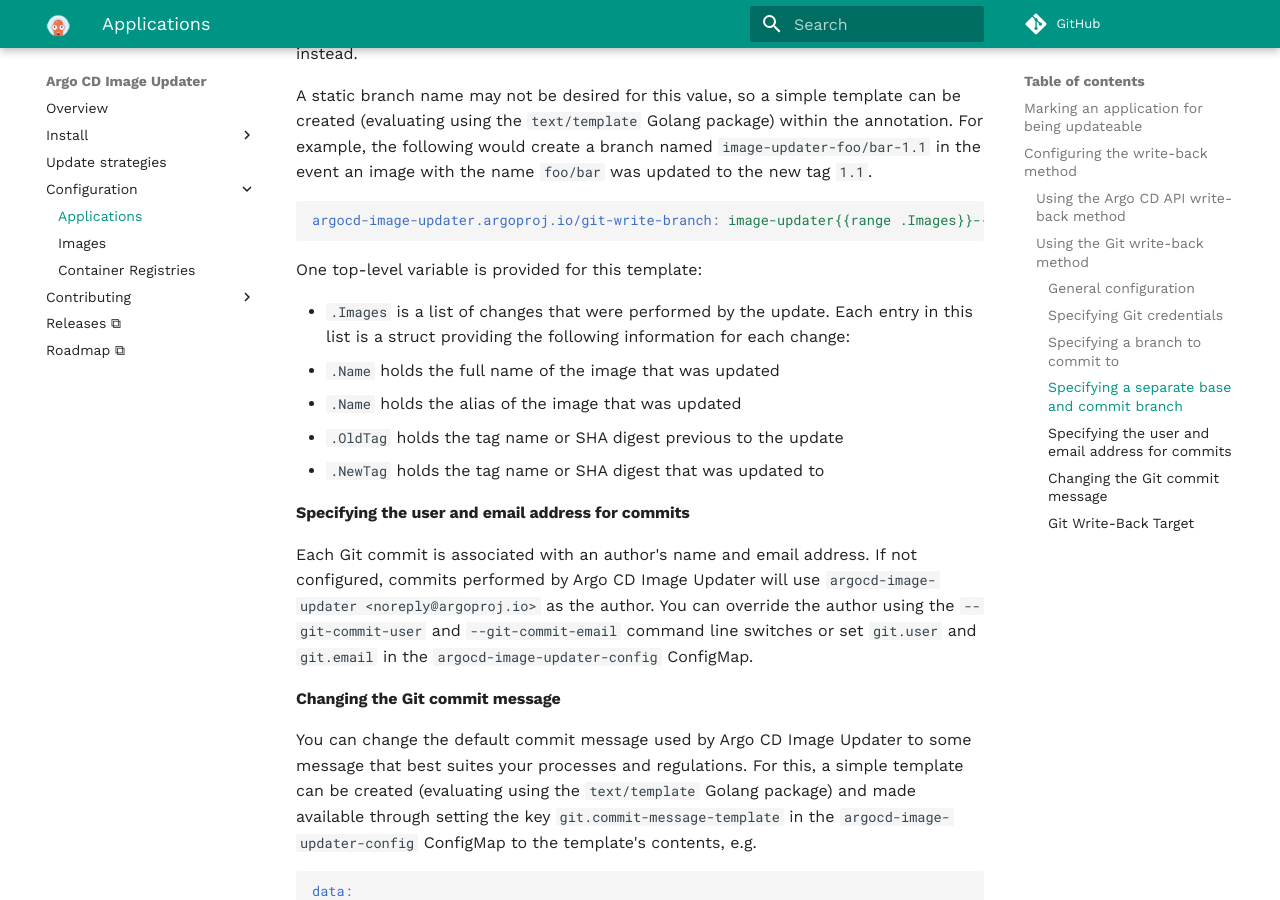
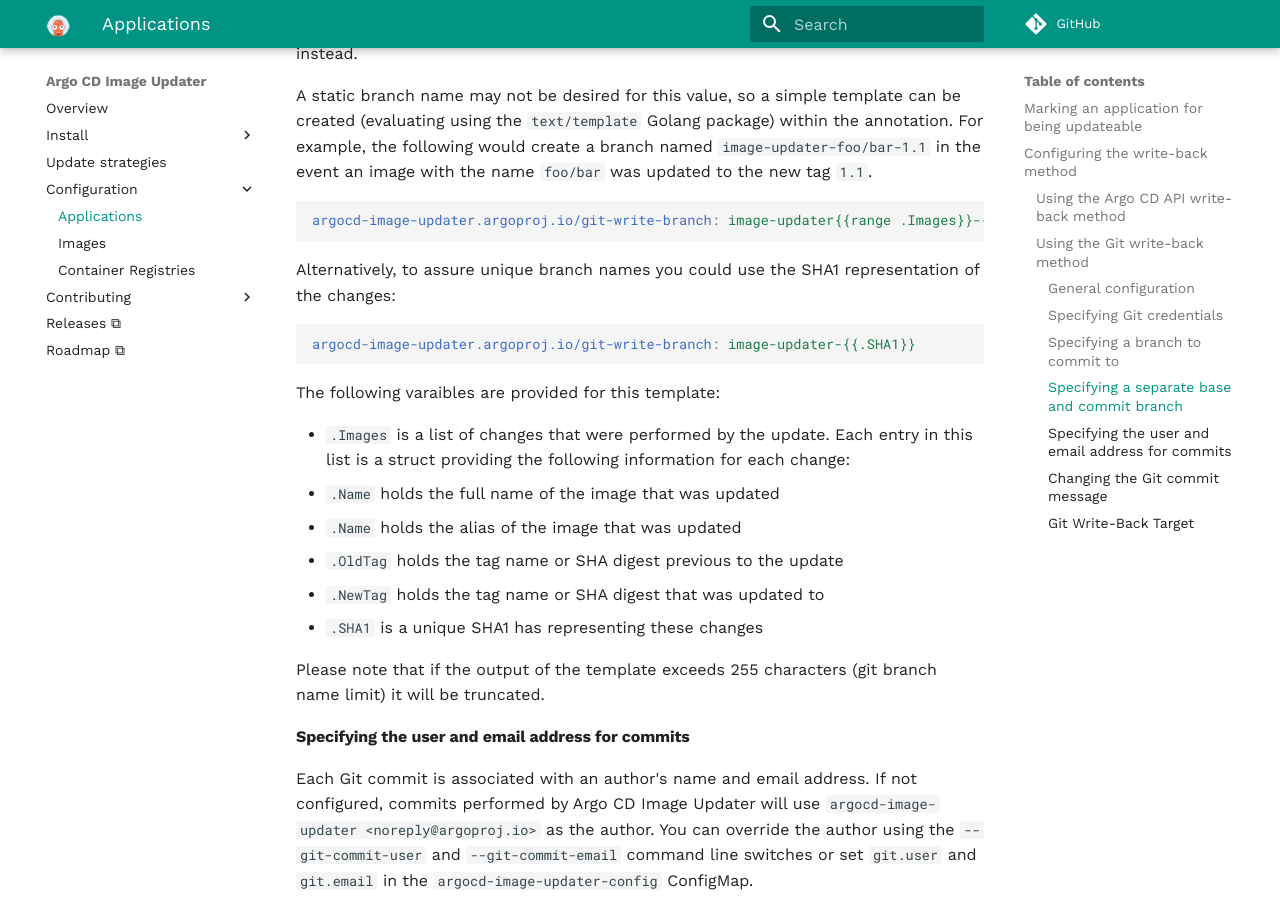
Before and after one commit to argoproj-labs/argocd-image-updater, an MkDocs documentation site: the page built from docs/configuration/applications.md, in a window 1280 px wide and 900 px high, scrolled down 4817 px. Built offline with MkDocs 1.6.1 and Material for MkDocs 9.7.7, drawn with Linux system fonts in a browser that asks for light colours; comment, search, counter and statistics services are not loaded.

Commit message:
document

````diff
--- a/docs/configuration/applications.md
+++ b/docs/configuration/applications.md
@@ -232,7 +232,13 @@ was updated to the new tag `1.1`.
 argocd-image-updater.argoproj.io/git-write-branch: image-updater{{range .Images}}-{{.Name}}-{{.NewTag}}{{end}}
 ```
 
-One top-level variable is provided for this template:
+Alternatively, to assure unique branch names you could use the SHA1 representation of the changes:
+
+```yaml
+argocd-image-updater.argoproj.io/git-write-branch: image-updater-{{.SHA1}}
+```
+
+The following varaibles are provided for this template:
 
 * `.Images` is a list of changes that were performed by the update. Each
   entry in this list is a struct providing the following information for
@@ -241,6 +247,9 @@ One top-level variable is provided for this template:
   * `.Name` holds the alias of the image that was updated
   * `.OldTag` holds the tag name or SHA digest previous to the update
   * `.NewTag` holds the tag name or SHA digest that was updated to
+* `.SHA1` is a unique SHA1 has representing these changes
+
+Please note that if the output of the template exceeds 255 characters (git branch name limit) it will be truncated.
 
 #### Specifying the user and email address for commits
 
````
Also changed, not shown: 1 other file.
